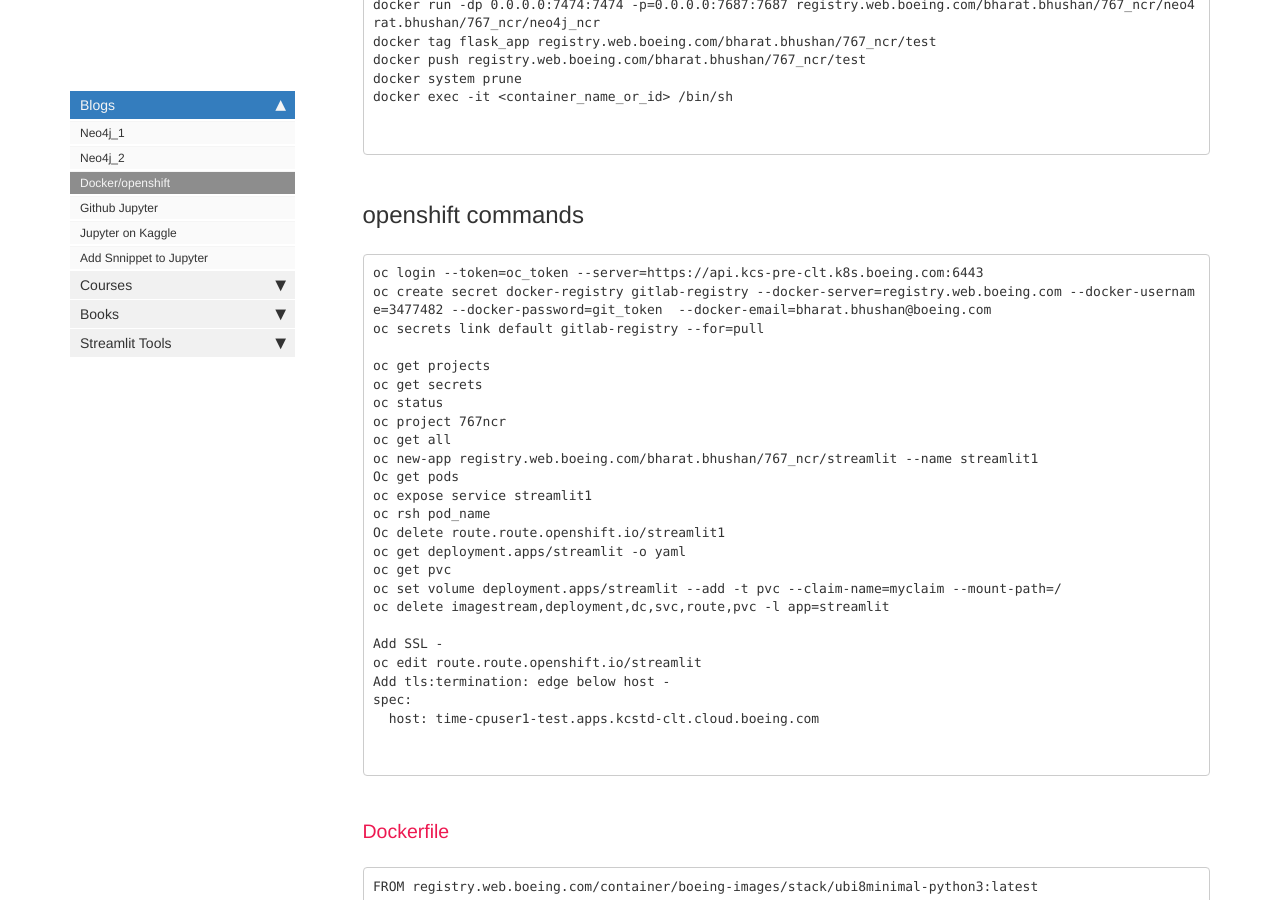
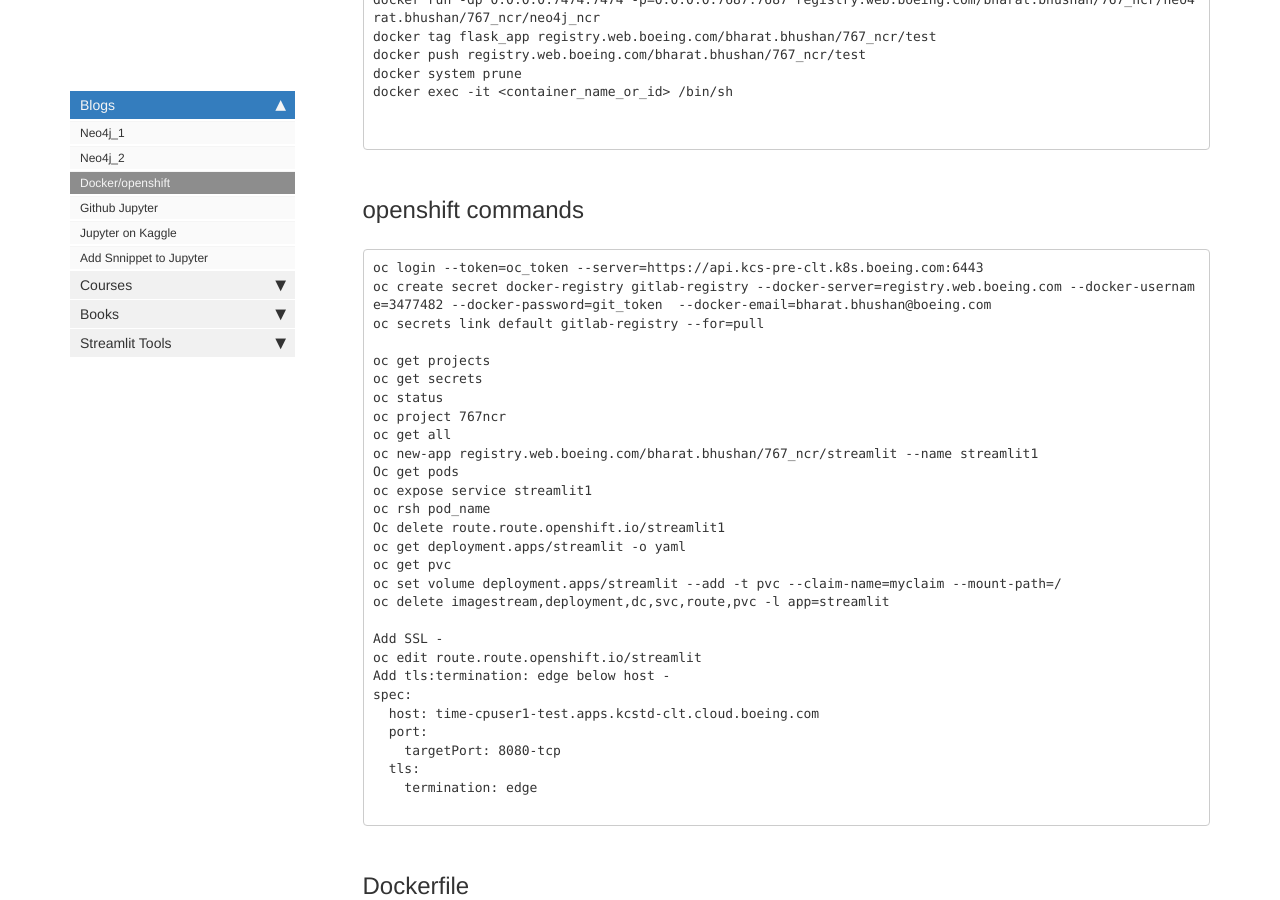
Before and after one commit to bhbharat/bhbharat.github.io, a Jekyll site: the page built from pages/mydoc/blog-docker.md, in a window 1280 px wide and 900 px high, scrolled down 580 px. Built offline with Jekyll 4.4.1, drawn with Linux system fonts in a browser that asks for light colours; comment, search, counter and statistics services are not loaded; some of the changed text lies outside the part shown.

Commit message:
Update blog-docker.md

````diff
--- a/pages/mydoc/blog-docker.md
+++ b/pages/mydoc/blog-docker.md
@@ -57,11 +57,14 @@ oc edit route.route.openshift.io/streamlit
 Add tls:termination: edge below host -
 spec:
   host: time-cpuser1-test.apps.kcstd-clt.cloud.boeing.com
-
+  port:
+    targetPort: 8080-tcp
+  tls:
+    termination: edge
 
 ```
 
-### Dockerfile
+## Dockerfile
 
 ```
 FROM registry.web.boeing.com/container/boeing-images/stack/ubi8minimal-python3:latest
@@ -121,10 +124,6 @@ CMD ["/flask/docker-run.sh"]
 
 # CMD ["tail", "-f", "/dev/null"]
 
-```
-  port:
-    targetPort: 8080-tcp
-  tls:
-    termination: edge
+
 
 ```
````
